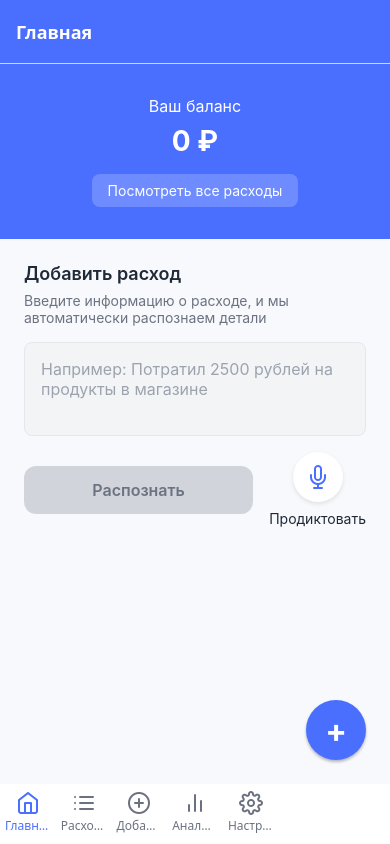
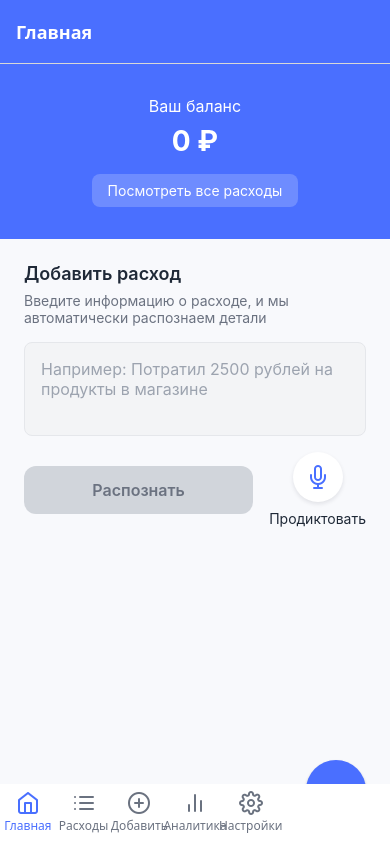
Before and after one commit to ohchillman/FinanceApp, a React Native app: screen / in a window 390 px wide. Built offline with nearby package versions, Linux system fonts and the light colour scheme.

Commit message:
Fix navbar width to stretch across full screen width

```diff
--- a/src/navigation/AppNavigator.js
+++ b/src/navigation/AppNavigator.js
@@ -1,5 +1,5 @@
 import React from 'react';
-import { Image, StyleSheet, Platform } from 'react-native';
+import { Image, StyleSheet, Platform, Dimensions, View } from 'react-native';
 import { createBottomTabNavigator } from '@react-navigation/bottom-tabs';
 import { createStackNavigator } from '@react-navigation/stack';
 import { useSafeAreaInsets } from 'react-native-safe-area-context';
@@ -140,9 +140,23 @@ const SettingsStack = () => (
   </Stack.Navigator>
 );
 
+// Компонент для иконки таба с точным позиционированием
+const TabBarIcon = ({ source, color }) => {
+  return (
+    <View style={styles.iconContainer}>
+      <Image
+        source={source}
+        style={[styles.tabIcon, { tintColor: color }]}
+        resizeMode="contain"
+      />
+    </View>
+  );
+};
+
 // Основной навигатор приложения
 const AppNavigator = () => {
   const insets = useSafeAreaInsets();
+  const screenWidth = Dimensions.get('window').width;
 
   return (
     <Tab.Navigator
@@ -155,6 +169,21 @@ const AppNavigator = () => {
           borderTopWidth: 0,
           height: 60 + insets.bottom,
           paddingBottom: insets.bottom,
+          // Устанавливаем полную ширину экрана
+          width: screenWidth,
+          // Убираем горизонтальные отступы
+          paddingHorizontal: 0,
+          // Убираем левый и правый отступы
+          marginLeft: 0,
+          marginRight: 0,
+          // Убираем все возможные отступы
+          left: 0,
+          right: 0,
+          position: 'absolute',
+          // Добавляем стили для равномерного распределения
+          display: 'flex',
+          flexDirection: 'row',
+          justifyContent: 'space-around',
         },
         headerShown: false,
         tabBarIconStyle: {
@@ -163,9 +192,24 @@ const AppNavigator = () => {
         tabBarLabelStyle: {
           fontSize: 12,
           marginBottom: Platform.OS === 'ios' ? 0 : 5,
+          // Центрируем текст
+          textAlign: 'center',
+        },
+        // Устанавливаем равную ширину для каждого элемента
+        tabBarItemStyle: {
+          flex: 1,
+          alignItems: 'center',
+          justifyContent: 'center',
+          padding: 0,
+          margin: 0,
         },
         tabBarShowLabel: true,
         tabBarAllowFontScaling: false,
+      }}
+      tabBarOptions={{
+        style: {
+          width: screenWidth,
+        },
       }}
     >
       <Tab.Screen
@@ -173,11 +217,8 @@ const AppNavigator = () => {
         component={HomeStack}
         options={{
           tabBarLabel: 'Главная',
-          tabBarIcon: ({ color, size }) => (
-            <Image
-              source={require('../../assets/icons/home.png')}
-              style={[styles.tabIcon, { tintColor: color }]}
-            />
+          tabBarIcon: ({ color }) => (
+            <TabBarIcon source={require('../../assets/icons/home.png')} color={color} />
           ),
         }}
       />
@@ -186,11 +227,8 @@ const AppNavigator = () => {
         component={ExpensesListStack}
         options={{
           tabBarLabel: 'Расходы',
-          tabBarIcon: ({ color, size }) => (
-            <Image
-              source={require('../../assets/icons/list.png')}
-              style={[styles.tabIcon, { tintColor: color }]}
-            />
+          tabBarIcon: ({ color }) => (
+            <TabBarIcon source={require('../../assets/icons/list.png')} color={color} />
           ),
         }}
       />
@@ -199,11 +237,8 @@ const AppNavigator = () => {
         component={AddExpenseStack}
         options={{
           tabBarLabel: 'Добавить',
-          tabBarIcon: ({ color, size }) => (
-            <Image
-              source={require('../../assets/icons/plus.png')}
-              style={[styles.tabIcon, { tintColor: color }]}
-            />
+          tabBarIcon: ({ color }) => (
+            <TabBarIcon source={require('../../assets/icons/plus.png')} color={color} />
           ),
         }}
       />
@@ -212,11 +247,8 @@ const AppNavigator = () => {
         component={AnalyticsStack}
         options={{
           tabBarLabel: 'Аналитика',
-          tabBarIcon: ({ color, size }) => (
-            <Image
-              source={require('../../assets/icons/chart.png')}
-              style={[styles.tabIcon, { tintColor: color }]}
-            />
+          tabBarIcon: ({ color }) => (
+            <TabBarIcon source={require('../../assets/icons/chart.png')} color={color} />
           ),
         }}
       />
@@ -225,11 +257,8 @@ const AppNavigator = () => {
         component={SettingsStack}
         options={{
           tabBarLabel: 'Настройки',
-          tabBarIcon: ({ color, size }) => (
-            <Image
-              source={require('../../assets/icons/settings.png')}
-              style={[styles.tabIcon, { tintColor: color }]}
-            />
+          tabBarIcon: ({ color }) => (
+            <TabBarIcon source={require('../../assets/icons/settings.png')} color={color} />
           ),
         }}
       />
@@ -254,6 +283,12 @@ const AppNavigator = () => {
 };
 
 const styles = StyleSheet.create({
+  iconContainer: {
+    width: '100%',
+    height: 30,
+    alignItems: 'center',
+    justifyContent: 'center',
+  },
   tabIcon: {
     width: 24,
     height: 24,
```
